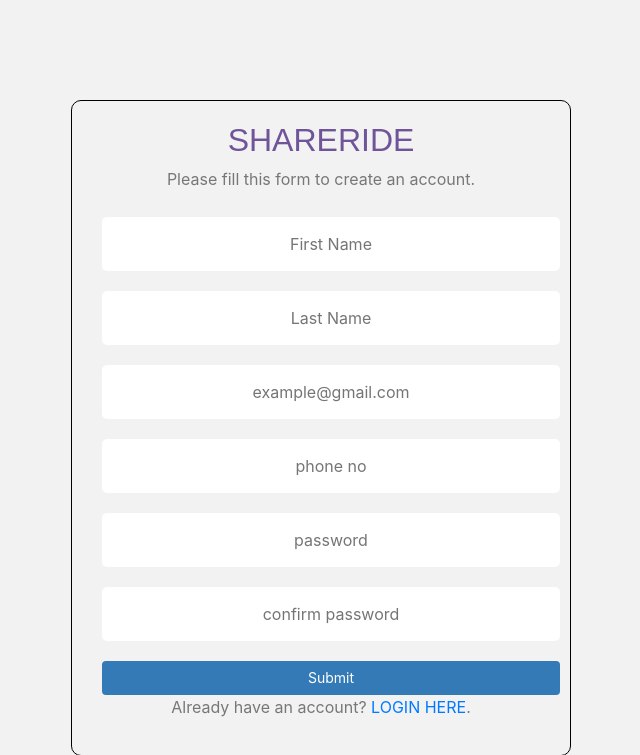
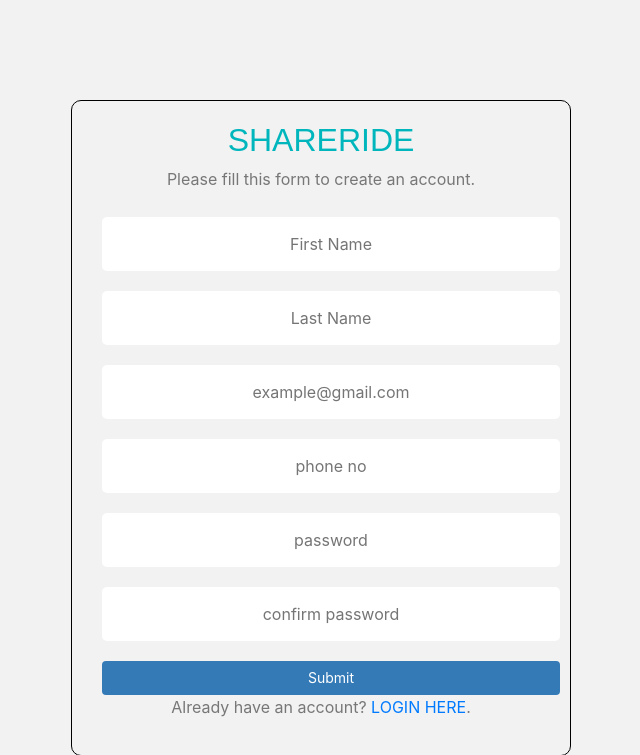
Before and after one commit to shanywam/Shareride.Inc, a PHP site: page /auth/register.php in a window 1280 px wide. Shown: the part 56-811 px from the top of the page, without its empty margins (319-959 px from the left). Run offline with PHP 8.4, Linux system fonts and the light colour scheme; some libraries are stand-ins or nearby versions.

```diff
--- a/auth/login.php
+++ b/auth/login.php
@@ -98,7 +98,7 @@ if ($_SERVER["REQUEST_METHOD"] == "POST") {
 
 <div class="container">
     <div class="wrapper">
-        <h2 class="text-center">shareride</h2>
+        <h2 class="text-center" style ="color: #00b6bd">shareride</h2>
         <p class="text-center" style="color: red;"><?php echo $form_err ?></p>
         <form action="login.php" method="post">
             <div class=" <?php echo (!empty($email_err)) ? 'has-error' : ''; ?>">
--- a/auth/register.php
+++ b/auth/register.php
@@ -81,7 +81,7 @@ if ($_SERVER["REQUEST_METHOD"] == "POST") {
             $phone = trim($_POST["phone"]);
             $pass = password_hash(trim($_POST["password"]), PASSWORD_DEFAULT);
 
-            if ($reg_user->register($first_name, $last_name, $email, $phone, $pass, 2)){
+            if ($reg_user->register($first_name, $last_name, $email, $phone, $pass, 1)){
                 header("location: login.php");
             }else{
                 $form_err = "Please check your details are correct";
@@ -138,7 +138,7 @@ if ($_SERVER["REQUEST_METHOD"] == "POST") {
 
 <div class="container">
     <div class="wrapper">
-        <h2 class="text-center">shareride</h2>
+        <h2 class="text-center" style ="color: #00b6bd";>shareride</h2>
 
         <p class="text-center">Please fill this form to create an account.</p>
 
```
